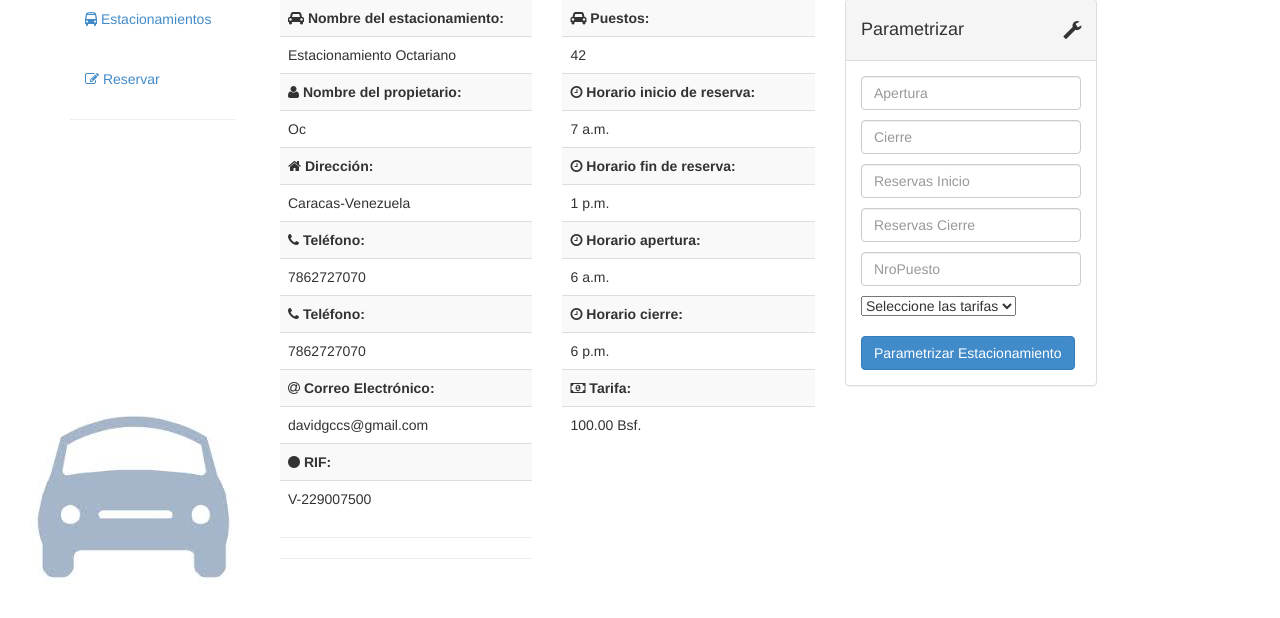
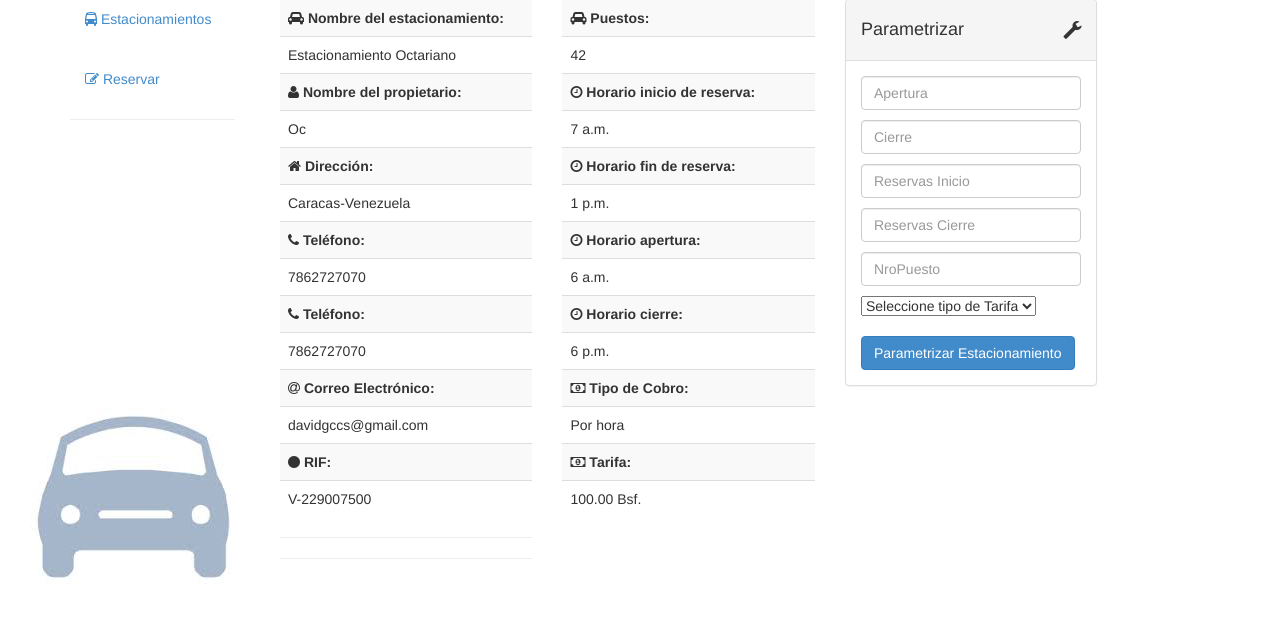
Before and after one commit to jareinozacg/SAGEOctAcorde, a Django app: page /estacionamientos/3/ in a window 1280 px wide. Shown: the part 159-777 px from the top of the page. Run offline with Django 3.2, Linux system fonts and the light colour scheme; data comes from the database, SQL or seed files in the repository; both versions use the stored data as it was after the commit; some libraries are stand-ins or nearby versions.

Commit message:
Cambios menores en formularios.

```diff
--- a/SAGEOctAcorde/estacionamientos/forms.py
+++ b/SAGEOctAcorde/estacionamientos/forms.py
@@ -51,7 +51,7 @@ class EstacionamientoForm(forms.Form):
 class EstacionamientoExtendedForm(ModelForm):
     Tarifa = forms.ModelChoiceField(
         queryset=Tarifa.objects.all(),
-        empty_label="Seleccione las tarifas"
+        empty_label="Seleccione tipo de Tarifa"
         )
 
     class Meta:
--- a/SAGEOctAcorde/estacionamientos/views.py
+++ b/SAGEOctAcorde/estacionamientos/views.py
@@ -1,10 +1,11 @@
 # -*- coding: utf-8 -*-
 
 from django.core.exceptions import ObjectDoesNotExist
-from django.shortcuts import render
+from django.shortcuts       import render
 
 from estacionamientos.controller import *
-from estacionamientos.forms      import EstacionamientoExtendedForm
+from estacionamientos.forms      import EstacionamientoExtendedForm,\
+    DefinirTarifa
 from estacionamientos.forms      import EstacionamientoForm
 from estacionamientos.forms      import EstacionamientoReserva
 from estacionamientos.models     import Estacionamiento, ReservasModel
@@ -66,6 +67,7 @@ def estacionamiento_detail(request, _id):
     if request.method == 'POST':
             # Leemos el formulario
             form = EstacionamientoExtendedForm(request.POST)
+
             # Si el formulario
             if form.is_valid():
                 hora_in = form.cleaned_data['Apertura']
--- a/SAGEOctAcorde/templates/estacionamiento.html
+++ b/SAGEOctAcorde/templates/estacionamiento.html
@@ -156,6 +156,8 @@
         <tr><td>{{estacionamiento.Cierre}}</td></tr>
       {% endif %}
  	  {% if estacionamiento.Tarifa %}
+        <tr><td><b><i class="fa fa-money"></i></i> Tipo de Cobro:</b></td></tr>
+        <tr><td>{{estacionamiento.Tarifa}}</td></tr>
         <tr><td><b><i class="fa fa-money"></i></i> Tarifa:</b></td></tr>
         <tr><td>{{estacionamiento.Tarifa.tarifa}} Bsf.</td></tr>
 
```
Also changed, not shown: SAGEOctAcorde/db.sqlite3.
